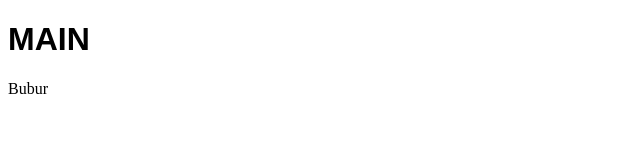
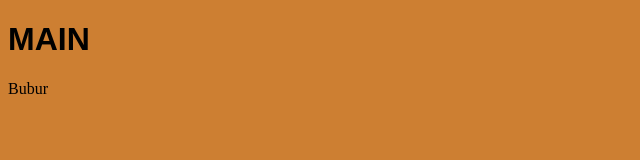
Before and after one commit to scandespite/Menu-KedaiM, a plain HTML site: page index.html in a window 1280 px wide. Shown: the whole page, without its empty margins (0-640 px from the left). Drawn offline with Linux system fonts and the light colour scheme.

Commit message:
Update styles.css

```diff
--- a/styles.css
+++ b/styles.css
@@ -1,8 +1,8 @@
 
-body, html {
+body, html      {
       height: 100%;
       width: auto;
-      background-color: Bronze;
+      background-color: rgb(205, 127, 50);
 }
  h1, h2, h3, h4, h5, h6 {
        font-family: "Arial", "Helvetica", "sans-serif";
```
